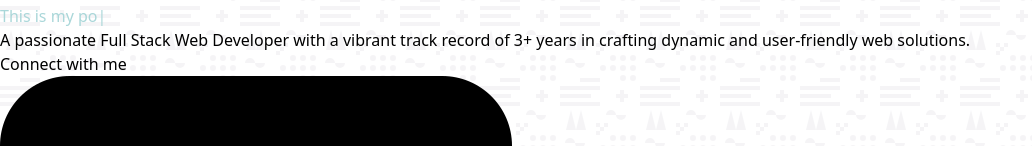
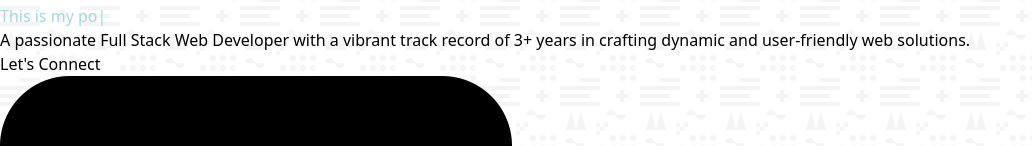
Before and after one commit to himanshu1856/portfolio-1, a React (Vite) app: page / in a window 1280 px wide. Shown: the part 610-756 px from the top of the page, without its empty margins (0-1032 px from the left). Built offline with nearby package versions, Linux system fonts and the light colour scheme.

Commit message:
removed bugs

```diff
--- a/src/components/SocialMediaLinks.jsx
+++ b/src/components/SocialMediaLinks.jsx
@@ -9,24 +9,24 @@ import GithubIcon from '../assets/github.png'
 
 const SocialMediaLinks = () => {
     return (
-        <div className="bg-teal-800 lg:p-2 h-36 w-full border-solid border-2 border-teal-200 lg:mt-5 rounded-lg ">
-            <p className='text-center font-semibold text-slate-200 text-xl uppercase underline underline-offset-4'>
-                Connect with me
+        <div className="bg-teal-800 lg:p-2 h-40 w-full border-solid border-2 border-teal-200 lg:mt-5 rounded-lg shadow-teal-400/50 shadow-2xl">
+            <p className='text-center font-semibold text-slate-200 text-xl uppercase underline underline-offset-8'>
+                Let's Connect
             </p>
             <div className='flex justify-around lg:mt-5'>
-                <a>
+                <a className='bg-slate-200 h-20 w-20 flex justify-center items-center rounded-full'>
                     <img src={GithubIcon} className='h-12 w-12'></img>
                 </a>
-                <a>
+                <a className='bg-slate-200 h-20 w-20 flex justify-center items-center rounded-full'>
                     <img src={LinkedinIcon} className='h-12 w-12'></img>
                 </a>
-                <a>
+                <a className='bg-slate-200 h-20 w-20 flex justify-center items-center rounded-full'>
                     <img src={TwitterIcon} className='h-12 w-12'></img>
                 </a>
-                <a>
+                <a className='bg-slate-200 h-20 w-20 flex justify-center items-center rounded-full'>
                     <img src={InstagramIcon} className='h-12 w-12'></img>
                 </a>
-                <a>
+                <a className='bg-slate-200 h-20 w-20 flex justify-center items-center rounded-full'>
                     <img src={GmailIcon} className='h-12 w-12'></img>
                 </a>
             </div>
```
